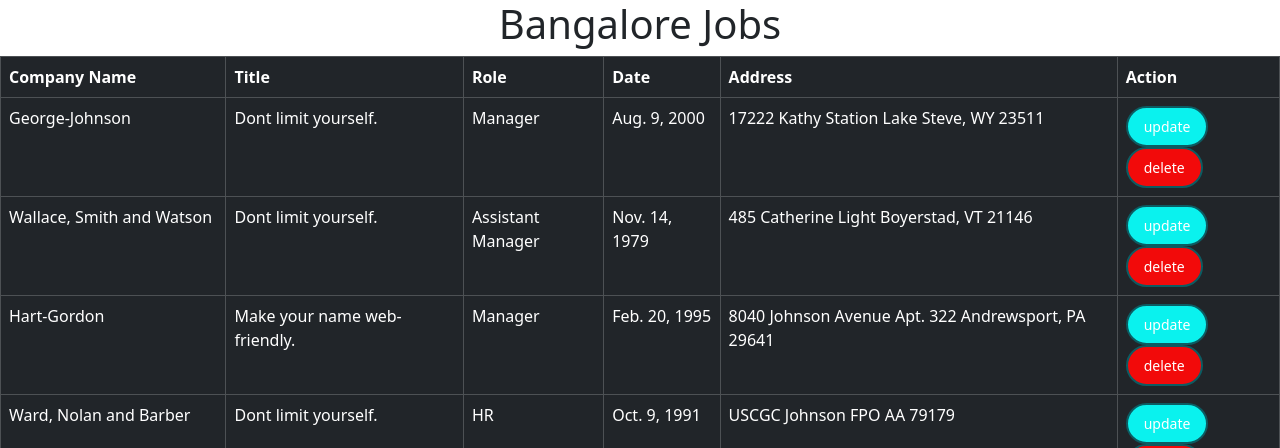
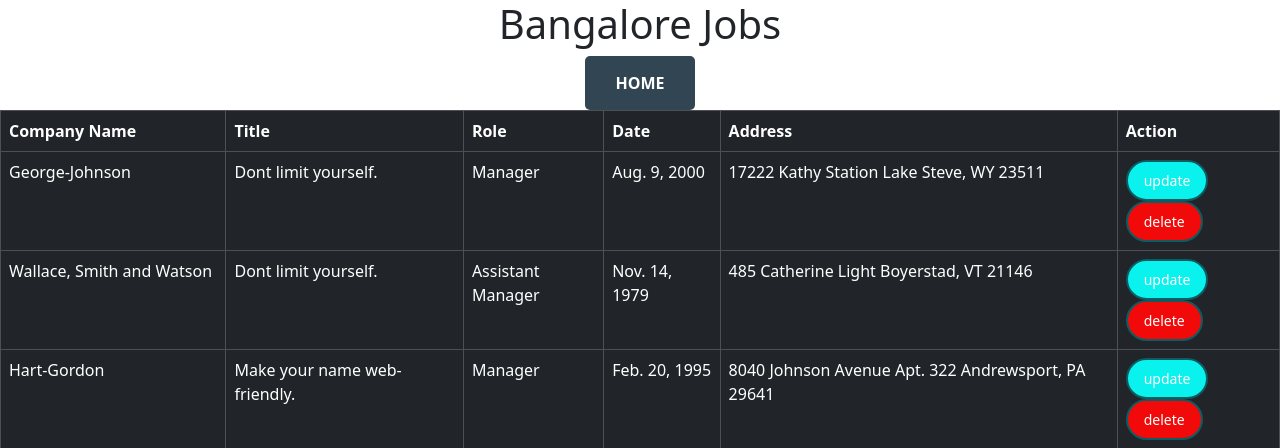
Before and after one commit to sourav1-web/second_repo, a Django app: page /bng/ in a window 1280 px wide. Shown: the top 448 px of the page. Run offline with Django 4.2, Linux system fonts and the light colour scheme; a user stored in the database is signed in; data comes from the database, SQL or seed files in the repository.

Commit message:
add home button to jobs

```diff
--- a/templates/testapp/jobs.html
+++ b/templates/testapp/jobs.html
@@ -112,6 +112,9 @@
 
 {% if type == "bangalore" %}
   <h1 align="center">Bangalore Jobs</h1>
+  <div class="home">
+    <a href="/"><input type="button" name="" id="" value="HOME"></a>
+  </div>
   <div>
   <table class="table table-bordered table-dark">
     <thead>
@@ -141,6 +144,9 @@
 
 {% if type == "pune" %}
   <h1 align="center">Pune Jobs</h1>
+  <div class="home">
+    <a href="/"><input type="button" name="" id="" value="HOME"></a>
+  </div>
   <div>
   <table class="table table-bordered table-dark">
     <thead>
```
